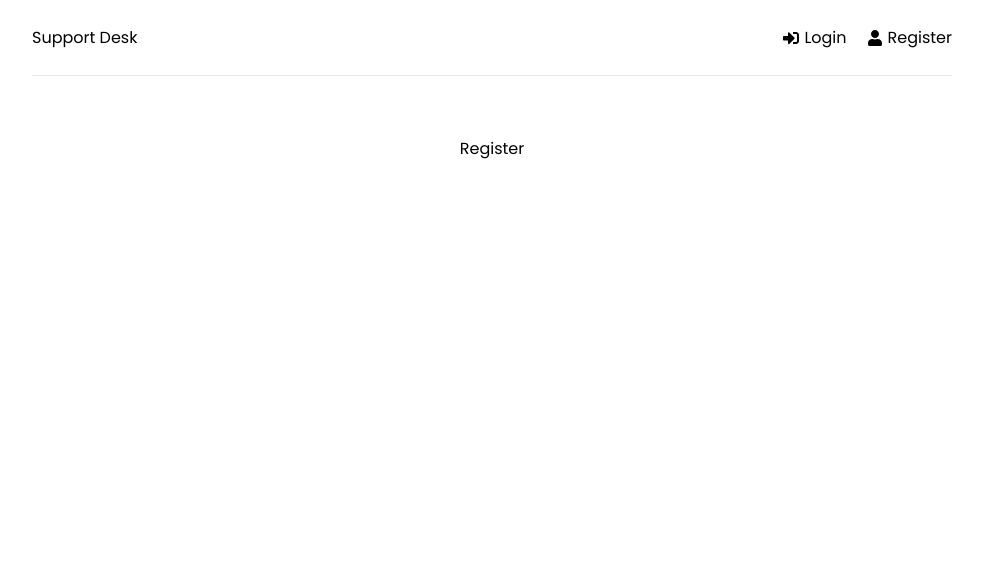
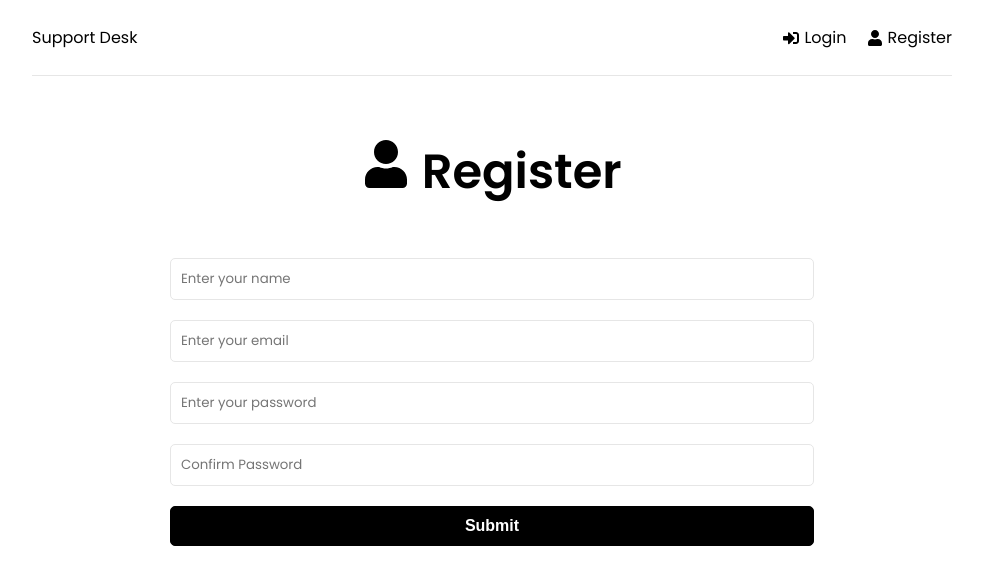
Before and after one commit to alexmisnovs/support-mern, a React (Create React App) app in the folder frontend/: page /register in a window 1280 px wide. Shown: the top 584 px of the page, without its empty margins (148-1131 px from the left). Built offline with nearby package versions, Linux system fonts and the light colour scheme.

Commit message:
Finished visuals for main pages

```diff
--- a/frontend/src/App.js
+++ b/frontend/src/App.js
@@ -1,9 +1,15 @@
 import { BrowserRouter as Router, Routes, Route } from "react-router-dom";
+// Toastify
+import { ToastContainer } from "react-toastify";
+import "react-toastify/dist/ReactToastify.css";
+//Components
 import Header from "./components/Header";
+//Pages
 import Logout from "./pages/Logout";
 import Home from "./pages/Home";
 import Login from "./pages/Login";
 import Register from "./pages/Register";
+
 function App() {
   return (
     <>
@@ -18,6 +24,7 @@ function App() {
           </Routes>
         </div>
       </Router>
+      <ToastContainer />
     </>
   );
 }
--- a/frontend/src/pages/Home.jsx
+++ b/frontend/src/pages/Home.jsx
@@ -1,7 +1,22 @@
 import React from "react";
+import { FaQuestionCircle, FaTicketAlt } from "react-icons/fa";
+import { Link } from "react-router-dom";
+const Home = () => {
+  return (
+    <>
+      <section className="heading">
+        <h1>What do you need help with?</h1>
+        <p>Please choose from an option bellow</p>
+      </section>
 
-const Home = () => {
-  return <div>Home</div>;
+      <Link to="/new-ticket" className="btn btn-reverse btn-block">
+        <FaQuestionCircle /> Create new ticket
+      </Link>
+      <Link to="/tickets" className="btn btn-block">
+        <FaTicketAlt /> View my tickets
+      </Link>
+    </>
+  );
 };
 
 export default Home;
--- a/frontend/src/pages/Login.jsx
+++ b/frontend/src/pages/Login.jsx
@@ -1,7 +1,64 @@
-import React from "react";
+import { useState } from "react";
+import { FaSignInAlt } from "react-icons/fa";
+import { toast } from "react-toastify";
+const Login = () => {
+  const [formData, setFormData] = useState({
+    email: "",
+    password: "",
+  });
 
-const Login = () => {
-  return <div>Login</div>;
+  const { email, password } = formData;
+
+  const onChange = e => {
+    setFormData(prevState => ({
+      ...prevState,
+      [e.target.email]: e.target.value,
+    }));
+  };
+  const onSubmit = e => {
+    e.preventDefault();
+    //TODO: basic frontend validation
+  };
+  return (
+    <>
+      <section className="heading">
+        <h1>
+          <FaSignInAlt /> Login
+        </h1>
+        <p>Please login to get support</p>
+      </section>
+      <section className="form">
+        <form onSubmit={onSubmit}>
+          <div className="form-group">
+            <input
+              type="text"
+              className="form-control"
+              id="email"
+              name="email"
+              value={email}
+              onChange={onChange}
+              placeholder="Enter your email"
+            />
+          </div>
+          <div className="form-group">
+            <input
+              type="password"
+              className="form-control"
+              id="password"
+              name="password"
+              value={password}
+              onChange={onChange}
+              placeholder="Enter your password"
+            />
+          </div>
+
+          <div className="form-control">
+            <button className="btn btn-block">Submit</button>
+          </div>
+        </form>
+      </section>
+    </>
+  );
 };
 
 export default Login;
--- a/frontend/src/pages/Register.jsx
+++ b/frontend/src/pages/Register.jsx
@@ -1,7 +1,90 @@
-import React from "react";
+import { useState } from "react";
+import { FaUser } from "react-icons/fa";
+import { toast } from "react-toastify";
+const Register = () => {
+  const [formData, setFormData] = useState({
+    name: "",
+    email: "",
+    password: "",
+    password_confirm: "",
+  });
 
-const Register = () => {
-  return <div>Register</div>;
+  const { name, email, password, password_confirm } = formData;
+
+  const onChange = e => {
+    setFormData(prevState => ({
+      ...prevState,
+      [e.target.name]: e.target.value,
+    }));
+  };
+  const onSubmit = e => {
+    e.preventDefault();
+    //TODO: basic frontend validation
+
+    if (password !== password_confirm) {
+      toast.error("Passwords do not match");
+    }
+  };
+  return (
+    <>
+      <section className="heading">
+        <h1>
+          <FaUser /> Register
+        </h1>
+      </section>
+      <section className="form">
+        <form onSubmit={onSubmit}>
+          <div className="form-group">
+            <input
+              type="text"
+              className="form-control"
+              id="name"
+              name="name"
+              value={name}
+              onChange={onChange}
+              placeholder="Enter your name"
+            />
+          </div>
+          <div className="form-group">
+            <input
+              type="text"
+              className="form-control"
+              id="email"
+              name="email"
+              value={email}
+              onChange={onChange}
+              placeholder="Enter your email"
+            />
+          </div>
+          <div className="form-group">
+            <input
+              type="password"
+              className="form-control"
+              id="password"
+              name="password"
+              value={password}
+              onChange={onChange}
+              placeholder="Enter your password"
+            />
+          </div>
+          <div className="form-group">
+            <input
+              type="password"
+              className="form-control"
+              id="password_confirm"
+              name="password_confirm"
+              value={password_confirm}
+              onChange={onChange}
+              placeholder="Confirm Password"
+            />
+          </div>
+          <div className="form-control">
+            <button className="btn btn-block">Submit</button>
+          </div>
+        </form>
+      </section>
+    </>
+  );
 };
 
 export default Register;
```
